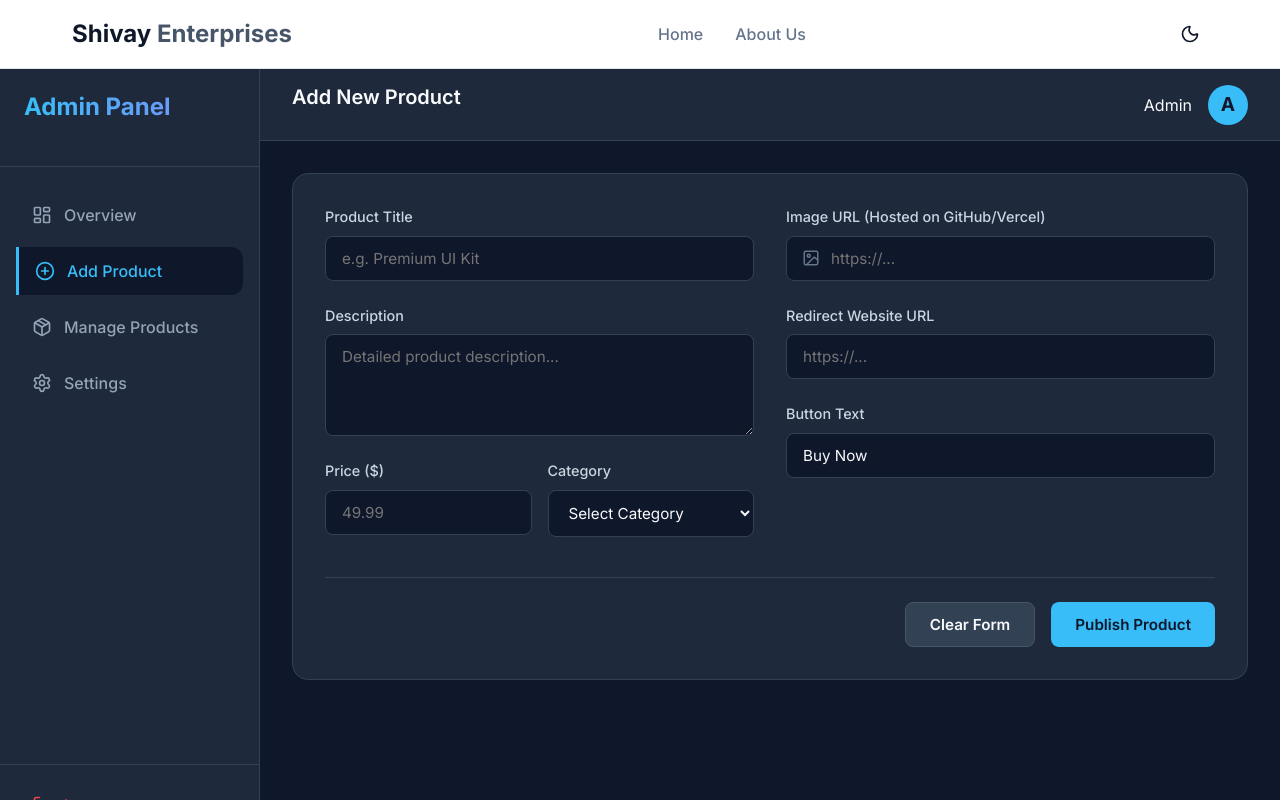
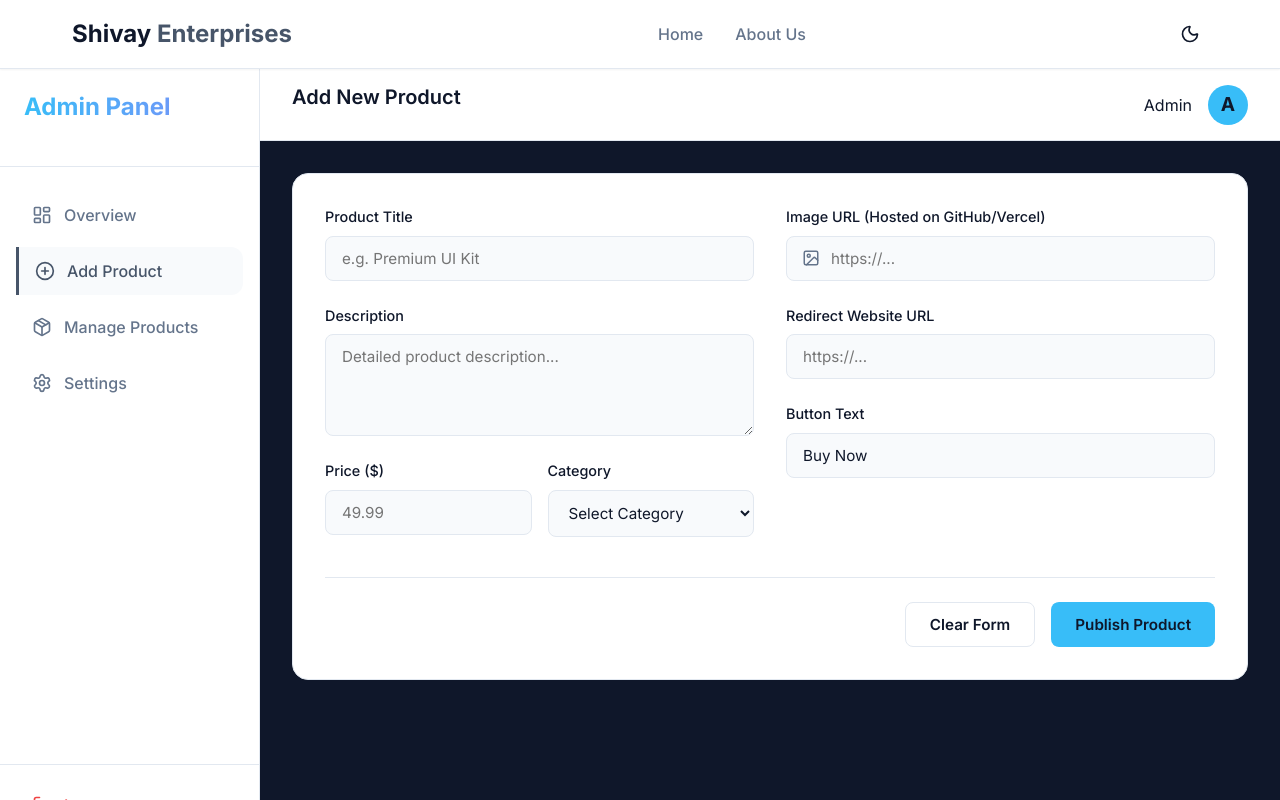
Before and after one commit to rajsriv/SEntBns, a React (Vite) app: page /admin/dashboard in a window 1280 px wide. Shown: the top 800 px of the page. Built offline with nearby package versions, Linux system fonts and the light colour scheme; sample sign-in values are in the browser's storage.

Commit message:
Update frontend to connect to live Render backend

```diff
--- a/src/components/ProductCard.jsx
+++ b/src/components/ProductCard.jsx
@@ -2,24 +2,31 @@ import { ExternalLink } from 'lucide-react';
 import './ProductCard.css';
 
 const ProductCard = ({ product }) => {
+  // Map new backend schema fields to display fields, falling back to placeholder data fields
+  const displayTitle = product.title || product.name;
+  const displayImage = product.imageUrl || product.image;
+  const displayLink = product.redirectUrl || product.gemLink;
+  const displayButtonText = product.buttonText || 'GEM Portal';
+
   return (
     <div className="product-card card">
       <div className="product-image-container">
-        <img src={product.image} alt={product.name} className="product-image" />
+        <img src={displayImage} alt={displayTitle} className="product-image" />
         <span className="product-category-badge">{product.category}</span>
       </div>
       <div className="product-info">
-        <h3 className="product-name">{product.name}</h3>
-        <p className="product-brand text-muted">{product.brand}</p>
+        <h3 className="product-name">{displayTitle}</h3>
+        {product.brand && <p className="product-brand text-muted">{product.brand}</p>}
+        {product.description && <p className="product-description text-muted">{product.description.substring(0, 80)}...</p>}
         <div className="product-footer">
           <span className="product-price">₹{product.price.toLocaleString('en-IN')}</span>
           <a
-            href={product.gemLink}
+            href={displayLink}
             target="_blank"
             rel="noopener noreferrer"
             className="btn btn-primary btn-sm gem-link-btn"
           >
-            GEM Portal <ExternalLink size={14} className="icon-right" />
+            {displayButtonText} <ExternalLink size={14} className="icon-right" />
           </a>
         </div>
       </div>
--- a/src/pages/AdminDashboard.css
+++ b/src/pages/AdminDashboard.css
@@ -1,25 +1,25 @@
 .dashboard-container {
   display: flex;
   min-height: 100vh;
-  background: #0f172a;
-  color: #f8fafc;
+  background: var(--bg-color);
+  color: var(--text-color);
   font-family: 'Inter', sans-serif;
 }
 
 /* Sidebar Styles */
 .dashboard-sidebar {
   width: 260px;
-  background: #1e293b;
-  border-right: 1px solid #334155;
+  background: var(--surface-color);
+  border-right: 1px solid var(--border-color);
   display: flex;
   flex-direction: column;
   padding: 1.5rem 0;
-  box-shadow: 4px 0 15px rgba(0, 0, 0, 0.1);
+  box-shadow: var(--shadow-md);
 }
 
 .sidebar-header {
   padding: 0 1.5rem 2rem;
-  border-bottom: 1px solid #334155;
+  border-bottom: 1px solid var(--border-color);
 }
 
 .sidebar-header h2 {
@@ -46,7 +46,7 @@
   background: transparent;
   border: none;
   border-radius: 12px;
-  color: #94a3b8;
+  color: var(--text-muted);
   font-size: 1rem;
   font-weight: 500;
   cursor: pointer;
@@ -55,20 +55,20 @@
 }
 
 .nav-btn:hover {
-  background: #334155;
-  color: #f8fafc;
+  background: var(--border-color);
+  color: var(--text-color);
 }
 
 .nav-btn.active {
-  background: #0f172a;
-  color: #38bdf8;
-  border-left: 3px solid #38bdf8;
+  background: var(--bg-color);
+  color: var(--primary-color);
+  border-left: 3px solid var(--primary-color);
   border-radius: 0 12px 12px 0;
 }
 
 .sidebar-footer {
   padding: 1rem;
-  border-top: 1px solid #334155;
+  border-top: 1px solid var(--border-color);
 }
 
 .logout-btn {
@@ -105,8 +105,8 @@
   align-items: center;
   justify-content: space-between;
   padding: 0 2rem;
-  background: #1e293b;
-  border-bottom: 1px solid #334155;
+  background: var(--surface-color);
+  border-bottom: 1px solid var(--border-color);
 }
 
 .main-header h1 {
@@ -141,8 +141,8 @@
 
 /* Form Styles */
 .form-container {
-  background: #1e293b;
-  border: 1px solid #334155;
+  background: var(--surface-color);
+  border: 1px solid var(--border-color);
   border-radius: 16px;
   padding: 2rem;
   max-width: 1000px;
@@ -181,7 +181,7 @@
 
 .form-group label {
   font-size: 0.9rem;
-  color: #cbd5e1;
+  color: var(--text-color);
   font-weight: 500;
 }
 
@@ -189,11 +189,11 @@
 .form-group textarea,
 .form-group select {
   width: 100%;
-  background: #0f172a;
-  border: 1px solid #334155;
+  background: var(--bg-color);
+  border: 1px solid var(--border-color);
   border-radius: 8px;
   padding: 0.75rem 1rem;
-  color: #f8fafc;
+  color: var(--text-color);
   font-size: 0.95rem;
   outline: none;
   transition: all 0.2s ease;
@@ -228,8 +228,8 @@
   margin-top: 1rem;
   border-radius: 12px;
   overflow: hidden;
-  border: 1px solid #334155;
-  background: #0f172a;
+  border: 1px solid var(--border-color);
+  background: var(--bg-color);
   height: 180px;
   display: flex;
   align-items: center;
@@ -248,7 +248,7 @@
   gap: 1rem;
   margin-top: 2.5rem;
   padding-top: 1.5rem;
-  border-top: 1px solid #334155;
+  border-top: 1px solid var(--border-color);
 }
 
 .btn-primary,
@@ -273,13 +273,13 @@
 }
 
 .btn-secondary {
-  background: #334155;
-  color: #f8fafc;
-  border: 1px solid #475569;
+  background: var(--surface-color);
+  color: var(--text-color);
+  border: 1px solid var(--border-color);
 }
 
 .btn-secondary:hover {
-  background: #475569;
+  background: var(--border-color);
 }
 
 /* Animations */
@@ -304,11 +304,11 @@
   align-items: center;
   justify-content: center;
   height: 100%;
-  color: #64748b;
+  color: var(--text-muted);
   text-align: center;
 }
 
 .placeholder-content h3 {
-  color: #cbd5e1;
+  color: var(--text-color);
   margin-bottom: 0.5rem;
 }
--- a/src/pages/AdminDashboard.jsx
+++ b/src/pages/AdminDashboard.jsx
@@ -42,7 +42,7 @@ const AdminDashboard = () => {
     }
 
     try {
-      const response = await fetch('http://localhost:5000/api/products', {
+      const response = await fetch('https://sentbns.onrender.com/api/products', {
         method: 'POST',
         headers: {
           'Content-Type': 'application/json',
--- a/src/pages/AdminLogin.css
+++ b/src/pages/AdminLogin.css
@@ -3,14 +3,14 @@
   display: flex;
   align-items: center;
   justify-content: center;
-  background: linear-gradient(135deg, #0f172a 0%, #1e293b 100%);
+  background: var(--bg-color);
   font-family: 'Inter', sans-serif;
   padding: 1rem;
 }
 
 .admin-login-card {
-  background: #1e293b;
-  border: 1px solid #334155;
+  background: var(--surface-color);
+  border: 1px solid var(--border-color);
   border-radius: 24px;
   padding: 3rem 2.5rem;
   width: 100%;
@@ -23,7 +23,7 @@
 
 .admin-login-header {
   text-align: center;
-  color: #f8fafc;
+  color: var(--text-color);
 }
 
 .admin-icon-wrapper {
@@ -50,7 +50,7 @@
 }
 
 .admin-login-header p {
-  color: #94a3b8;
+  color: var(--text-muted);
   font-size: 0.95rem;
 }
 
@@ -76,11 +76,11 @@
 
 .input-group input {
   width: 100%;
-  background: #0f172a;
-  border: 1px solid #334155;
+  background: var(--bg-color);
+  border: 1px solid var(--border-color);
   border-radius: 12px;
   padding: 1rem 1rem 1rem 3rem;
-  color: #f8fafc;
+  color: var(--text-color);
   font-size: 1rem;
   outline: none;
   transition: all 0.3s ease;
@@ -92,7 +92,7 @@
 
 .input-group input:focus {
   border-color: #38bdf8;
-  background: #0f172a;
+  background: var(--bg-color);
   box-shadow: 0 0 0 3px rgba(56, 189, 248, 0.2);
 }
 
@@ -103,7 +103,7 @@
 
 .admin-login-btn {
   background: #38bdf8;
-  color: #0f172a;
+  color: #ffffff;
   border: none;
   border-radius: 12px;
   padding: 1rem;
@@ -147,9 +147,9 @@
 .loader {
   width: 24px;
   height: 24px;
-  border: 3px solid rgba(15, 23, 42, 0.2);
+  border: 3px solid rgba(255, 255, 255, 0.3);
   border-radius: 50%;
-  border-top-color: #0f172a;
+  border-top-color: #ffffff;
   animation: spin 1s ease-in-out infinite;
 }
 
--- a/src/pages/AdminLogin.jsx
+++ b/src/pages/AdminLogin.jsx
@@ -16,7 +16,7 @@ const AdminLogin = () => {
     setIsLoading(true);
 
     try {
-      const response = await fetch('http://localhost:5000/api/admin/login', {
+      const response = await fetch('https://sentbns.onrender.com/api/admin/login', {
         method: 'POST',
         headers: {
           'Content-Type': 'application/json',
--- a/src/pages/Products.jsx
+++ b/src/pages/Products.jsx
@@ -1,4 +1,4 @@
-import { useState, useMemo } from 'react';
+import { useState, useMemo, useEffect } from 'react';
 import { Link } from 'react-router-dom';
 import ProductCard from '../components/ProductCard';
 import { Filter, X } from 'lucide-react';
@@ -14,16 +14,47 @@ const PLACEHOLDER_PRODUCTS = [
   { id: 6, name: 'Whiteboard 6x4', category: 'Office Supplies', brand: 'EduBoard', price: 4500, image: 'https://images.unsplash.com/photo-1577563908411-50cb98976fea?auto=format&fit=crop&w=400&q=80', gemLink: 'https://gem.gov.in/' },
 ];
 
-const CATEGORIES = ['All', 'Furniture', 'Stationery', 'Electronics', 'Office Supplies'];
-const BRANDS = ['All', 'ComfortPlus', 'WoodCraft', 'PrintMax', 'TechPrint', 'EduBoard'];
-
 const Products = () => {
+  const [products, setProducts] = useState([]);
+  const [isLoading, setIsLoading] = useState(true);
   const [selectedCategory, setSelectedCategory] = useState('All');
   const [selectedBrand, setSelectedBrand] = useState('All');
   const [isMobileFilterOpen, setIsMobileFilterOpen] = useState(false);
 
+  useEffect(() => {
+    const fetchProducts = async () => {
+      try {
+        const response = await fetch('https://sentbns.onrender.com/api/products');
+        const data = await response.json();
+        if (response.ok) {
+          setProducts(data);
+        }
+      } catch (error) {
+        console.error('Failed to fetch products:', error);
+      } finally {
+        setIsLoading(false);
+      }
+    };
+
+    fetchProducts();
+  }, []);
+
+  // Get dynamic categories and brands from fetched data
+  const CATEGORIES = useMemo(() => {
+    const cats = new Set(products.map(p => p.category));
+    return ['All', ...Array.from(cats)];
+  }, [products]);
+
+  const BRANDS = useMemo(() => {
+    const brands = new Set(products.map(p => p.brand).filter(Boolean)); // Brand might not be in the new schema, filter out undefined
+    return ['All', ...Array.from(brands)];
+  }, [products]);
+
   const filteredProducts = useMemo(() => {
-    return PLACEHOLDER_PRODUCTS.filter((product) => {
+    // If backend is empty, fall back to PLACEHOLDER_PRODUCTS for demo purposes
+    const dataToFilter = products.length > 0 ? products : PLACEHOLDER_PRODUCTS;
+
+    return dataToFilter.filter((product) => {
       const categoryMatch = selectedCategory === 'All' || product.category === selectedCategory;
       const brandMatch = selectedBrand === 'All' || product.brand === selectedBrand;
       return categoryMatch && brandMatch;
@@ -99,10 +130,14 @@ const Products = () => {
             <span className="results-count">Showing {filteredProducts.length} result(s)</span>
           </div>
 
-          {filteredProducts.length > 0 ? (
+          {isLoading ? (
+            <div className="loading-state">
+              <p>Loading products...</p>
+            </div>
+          ) : filteredProducts.length > 0 ? (
             <div className="products-grid">
               {filteredProducts.map(product => (
-                <ProductCard key={product.id} product={product} />
+                <ProductCard key={product._id || product.id} product={product} />
               ))}
             </div>
           ) : (
```
Also changed, not shown: vercel.json (added).
